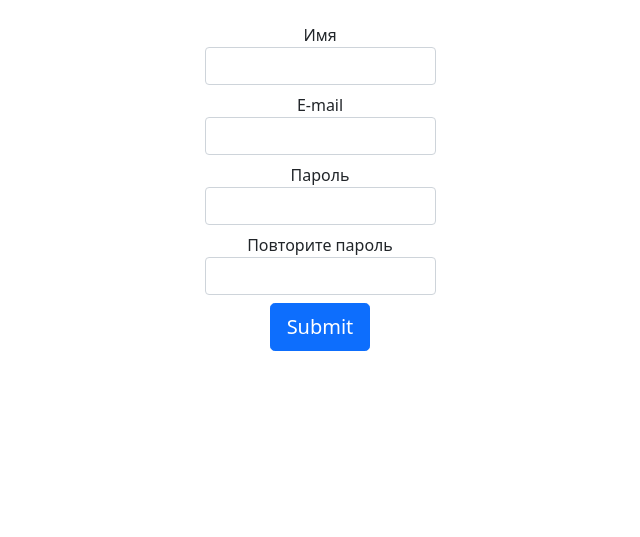
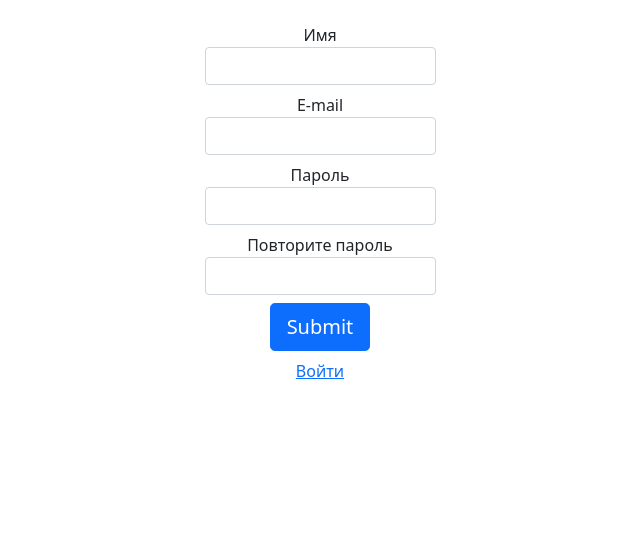
Before and after one commit to eye-of-dev/gb-flask, a Flask app: page /registration in a window 1280 px wide. Shown: the part 137-674 px from the top of the page, without its empty margins (320-960 px from the left). Run offline with Flask 2, Linux system fonts and the light colour scheme; some libraries are stand-ins or nearby versions.

Commit message:
fix: правки навигации

```diff
--- a/blog/templates/auth/login.html
+++ b/blog/templates/auth/login.html
@@ -31,6 +31,9 @@
             <div class="form-group m-2">
                 {{ form.submit(class_="btn btn-lg btn-primary btn-block") }}
             </div>
+            <div class="form-group m-2">
+                <a href="{{ url_for('auth.registration') }}">Зарегистрироваться</a>
+            </div>
         </form>
     </div>
 {% endblock %}
--- a/blog/templates/auth/registration.html
+++ b/blog/templates/auth/registration.html
@@ -45,6 +45,9 @@
             <div class="form-group m-2">
                 {{ form.submit(class_="btn btn-lg btn-primary btn-block") }}
             </div>
+            <div class="form-group m-2">
+                <a href="{{ url_for('auth.login') }}">Войти</a>
+            </div>
         </form>
     </div>
 {% endblock %}
```
